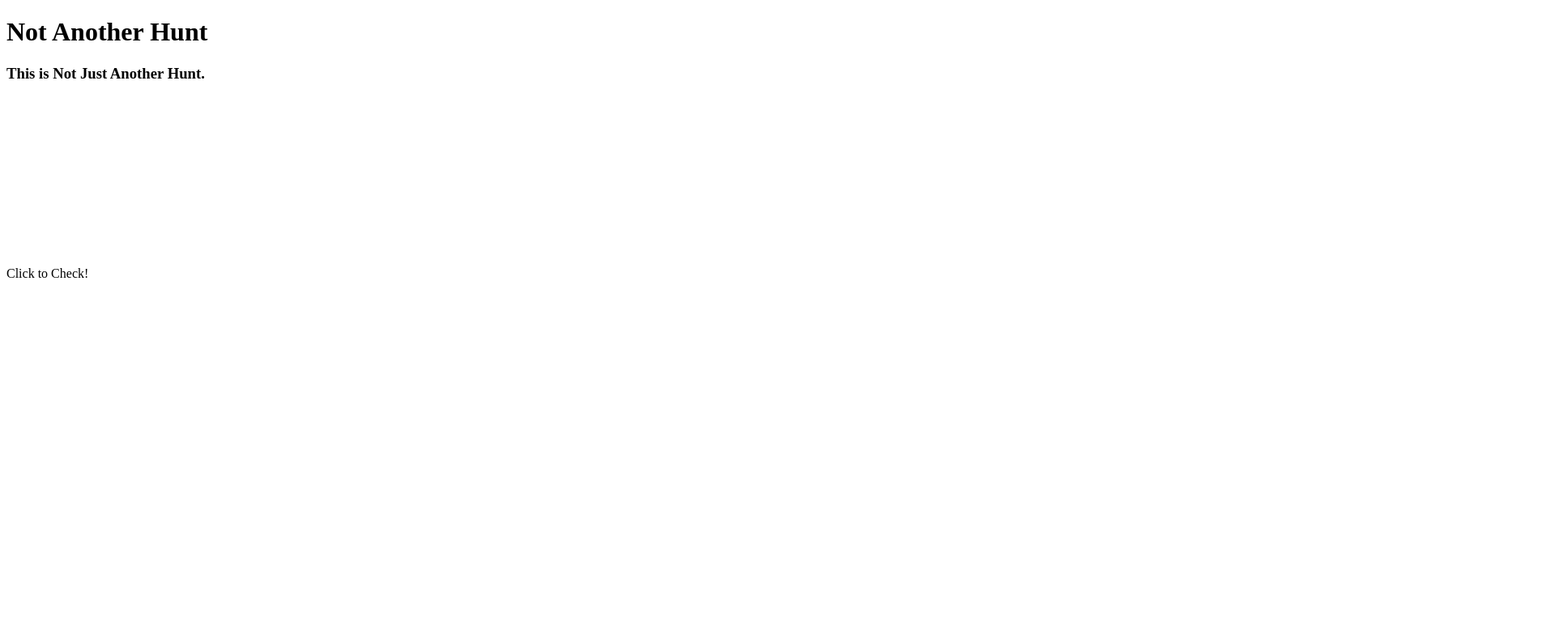
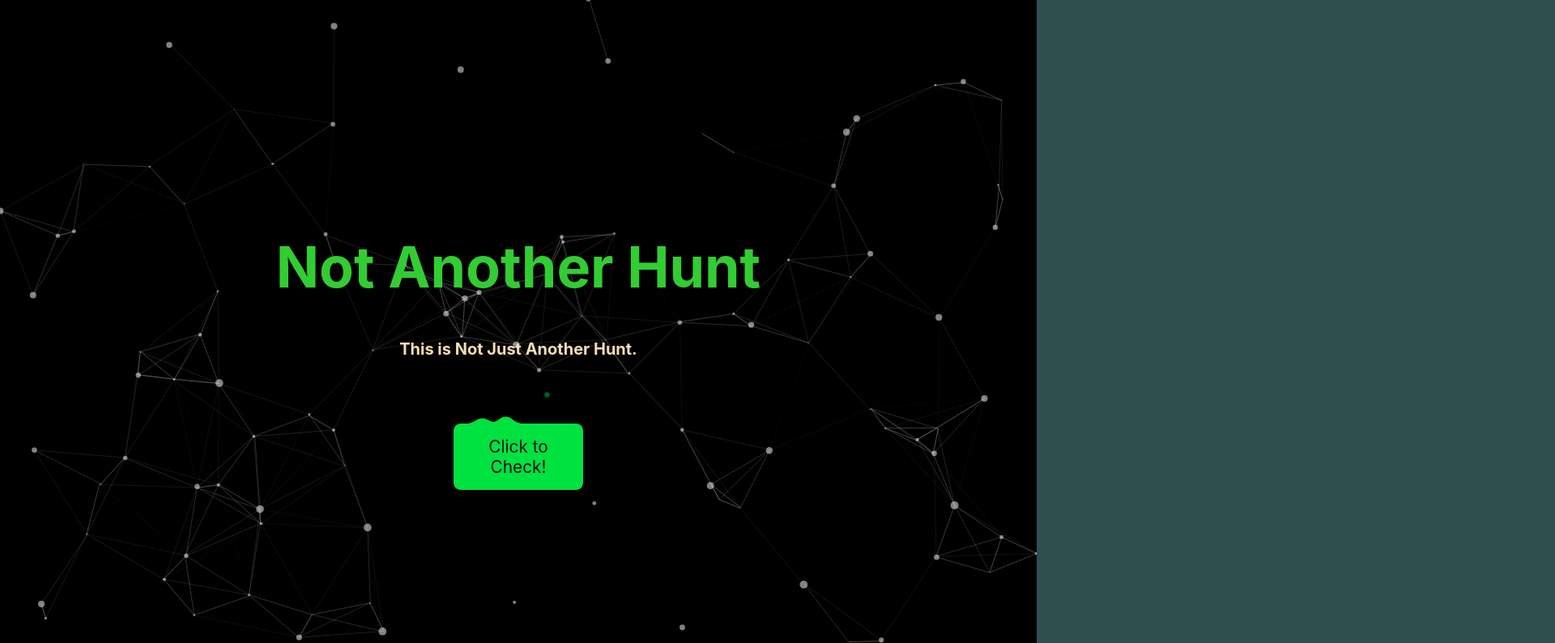
Before and after one commit to himudigonda/not-another-hunt, a plain HTML site: page index.html in a window 1280 px wide. Shown: the top 794 px of the page at 81% size, 1920 px wide, since content can reach past the window. Drawn offline with Linux system fonts and the light colour scheme.

Commit message:
Update index.html

```diff
--- a/index.html
+++ b/index.html
@@ -6,6 +6,9 @@
     <meta http-equiv="X-UA-Compatible" content="IE=edge">
     <meta name="viewport" content="width=device-width, initial-scale=1.0">
     <title>Not Another Hunt</title>
+
+    <!-- Import style.css from root directory -->
+    <link rel="stylesheet" href="./src/css/style.css" />
 </head>
 
 <body>
```
